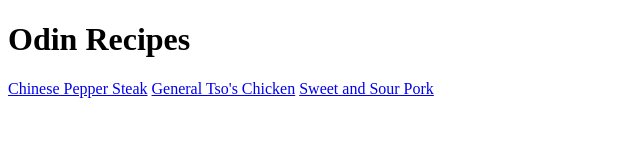
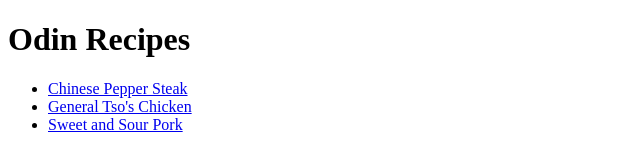
Before and after one commit to j0shyang/odin-recipes, a plain HTML site: page index.html in a window 1280 px wide. Shown: the whole page, without its empty margins (0-640 px from the left). Drawn offline with Linux system fonts and the light colour scheme.

Commit message:
Placed recipe links in a list to make it cleaner

```diff
--- a/index.html
+++ b/index.html
@@ -7,8 +7,10 @@
     </head>
     <body>
         <h1>Odin Recipes</h1>
-        <a href="./recipes/chinese-pepper-steak.html">Chinese Pepper Steak</a>
-        <a href="./recipes/general-tso-chicken.html">General Tso's Chicken</a>
-        <a href="./recipes/sweet-and-sour-pork.html">Sweet and Sour Pork</a>
+        <ul>
+            <li><a href="./recipes/chinese-pepper-steak.html">Chinese Pepper Steak</a></li>
+            <li><a href="./recipes/general-tso-chicken.html">General Tso's Chicken</a></li>
+            <li><a href="./recipes/sweet-and-sour-pork.html">Sweet and Sour Pork</a></li>
+        </ul>
     </body>
 </html>
```
